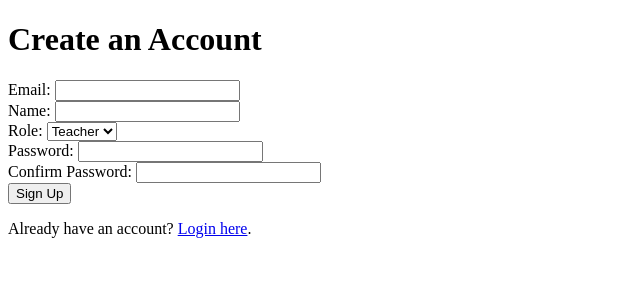
After one commit to andrewpmilne/project-four-school-club-events-bookings, a Django app: page /signup/ in a window 1280 px wide. The commit adds this page. Shown: the top 300 px of the page, without its empty margins (0-640 px from the left). Run offline with Django 4.2, Linux system fonts and the light colour scheme; parts of the project's set-up code (start-up, migrations or seed data) failed here and were passed over.

Commit message:
create link from home to sign up page

```diff
--- a/user/templates/user/home.html
+++ b/user/templates/user/home.html
@@ -9,7 +9,7 @@
 
 <body>
     <h1>Welcome to the School Clubs & Events System</h1>
-    <p><a href="#">Login</a> or <a href="#">Sign Up</a></p>
+    <p><a href="#">Login</a> or <a href="{% url 'user:signup' %}">Sign Up</a></p>
 </body>
 
 </html>
--- /dev/null
+++ b/user/templates/user/signup.html
@@ -0,0 +1,38 @@
+<!DOCTYPE html>
+<html lang="en">
+
+<head>
+    <meta charset="UTF-8" />
+    <title>Sign Up</title>
+</head>
+
+<body>
+    <h1>Create an Account</h1>
+
+    {% if messages %}
+    <ul>
+        {% for message in messages %}
+        <li>{{ message }}</li>
+        {% endfor %}
+    </ul>
+    {% endif %}
+
+    <form method="POST">
+        {% csrf_token %}
+        <label>Email: <input type="email" name="email" required /></label><br />
+        <label>Name: <input type="text" name="name" /></label><br />
+        <label>Role:
+            <select name="role" required>
+                <option value="teacher">Teacher</option>
+                <option value="parent">Parent</option>
+            </select>
+        </label><br />
+        <label>Password: <input type="password" name="password" required /></label><br />
+        <label>Confirm Password: <input type="password" name="password_confirm" required /></label><br />
+        <button type="submit">Sign Up</button>
+    </form>
+
+    <p>Already have an account? <a href="{% url 'user:home' %}">Login here</a>.</p>
+</body>
+
+</html>
--- a/user/urls.py
+++ b/user/urls.py
@@ -5,4 +5,5 @@ app_name = 'user'
 
 urlpatterns = [
     path('', views.home_view, name='home'),
+    path('signup/', views.signup_view, name='signup'),
 ]
--- a/user/views.py
+++ b/user/views.py
@@ -1,4 +1,30 @@
-from django.shortcuts import render
+from django.shortcuts import render, redirect
+from django.contrib.auth import get_user_model
+from django.contrib import messages
 
 def home_view(request):
     return render(request, 'user/home.html')
+
+User = get_user_model()
+
+def signup_view(request):
+    if request.method == 'POST':
+        email = request.POST.get('email')
+        name = request.POST.get('name')
+        role = request.POST.get('role')
+        password = request.POST.get('password')
+        password_confirm = request.POST.get('password_confirm')
+
+        if password != password_confirm:
+            messages.error(request, "Passwords do not match.")
+            return render(request, 'user/signup.html')
+
+        if User.objects.filter(email=email).exists():
+            messages.error(request, "Email already registered.")
+            return render(request, 'user/signup.html')
+
+        user = User.objects.create_user(email=email, password=password, role=role, name=name)
+        messages.success(request, "Account created successfully! Please log in.")
+        return redirect('user:home')
+
+    return render(request, 'user/signup.html')
```
